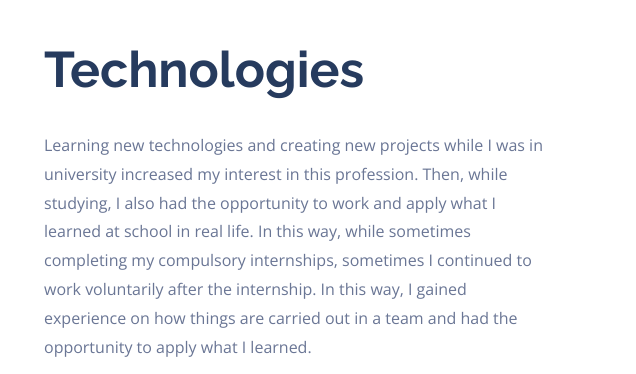
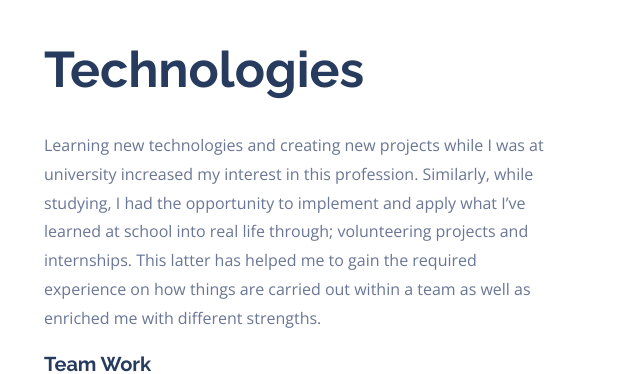
Before and after one commit to SevdaCimen/sevdacimen.github.io, a plain HTML site: page index.html in a window 1280 px wide. Shown: the part 880-1254 px from the top of the page, 644-1280 px from the left. Drawn offline with nearby package versions, Linux system fonts and the light colour scheme; some packages are replaced by stand-ins of ours; no server answers; files whose address does not match are found by name.

Commit message:
technologies part  changed

```diff
--- a/index.html
+++ b/index.html
@@ -108,14 +108,14 @@
 					<div class="row justify-content-start pb-3">
 						<div class="col-md-12 heading-section ftco-animate">
 							<h2 class="mb-4">Technologies</h2>
-							<p>Learning new technologies and creating new projects while I was in university increased
-								my interest in this profession.
-								Then, while studying, I also had the opportunity to work and apply what I learned at
-								school in real life.
-								In this way, while sometimes completing my compulsory internships, sometimes I continued
-								to work voluntarily after the internship.
-								In this way, I gained experience on how things are carried out in a team and had the
-								opportunity to apply what I learned.</p>
+							<p>
+								Learning new technologies and creating new projects while I was at university increased
+								my interest in this profession. Similarly, while studying, I had the opportunity to
+								implement and apply what I’ve learned at school into real life through; volunteering
+								projects and internships. This latter has helped me to gain the required experience on
+								how things are carried out within a team as well as enriched me with different
+								strengths.
+							</p>
 							<div class="text-about">
 								<h4>Team Work</h4>
 								<p>During the time I have worked so far, I have experienced how to achieve success in
```
